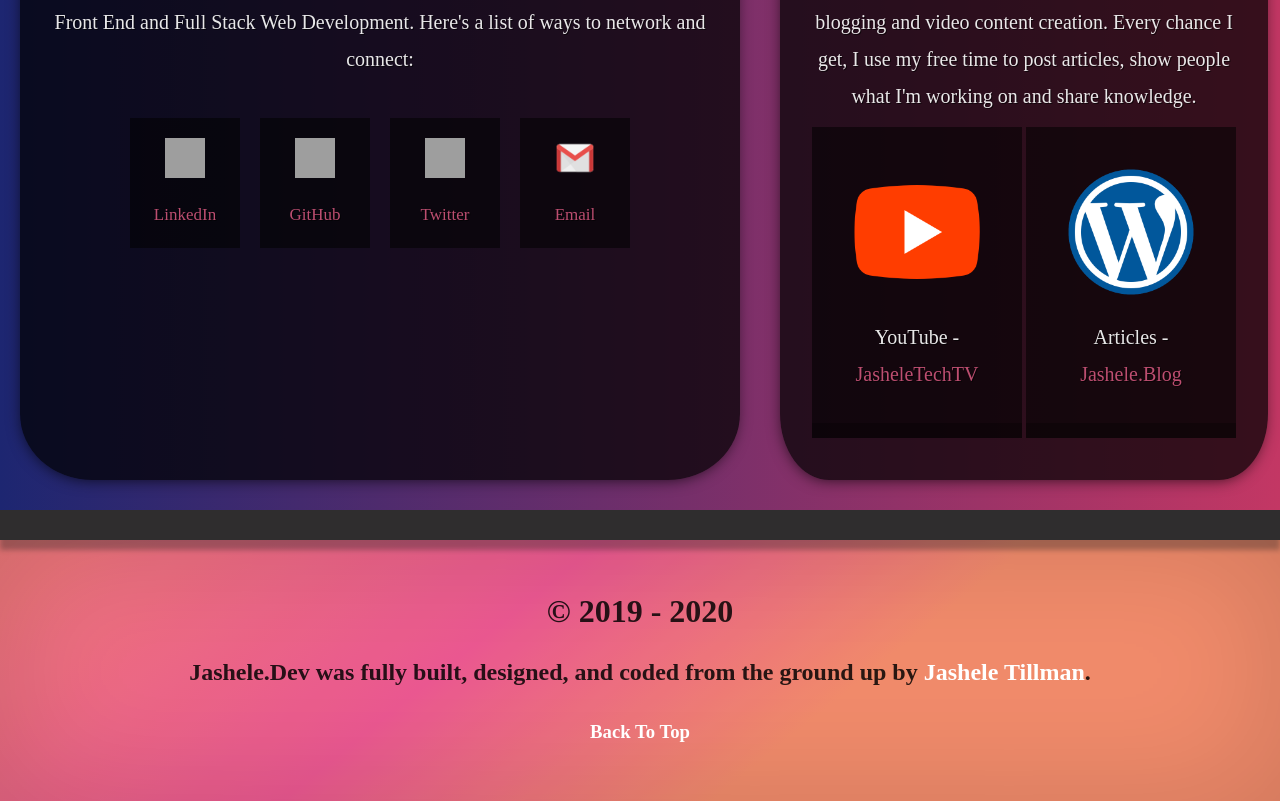
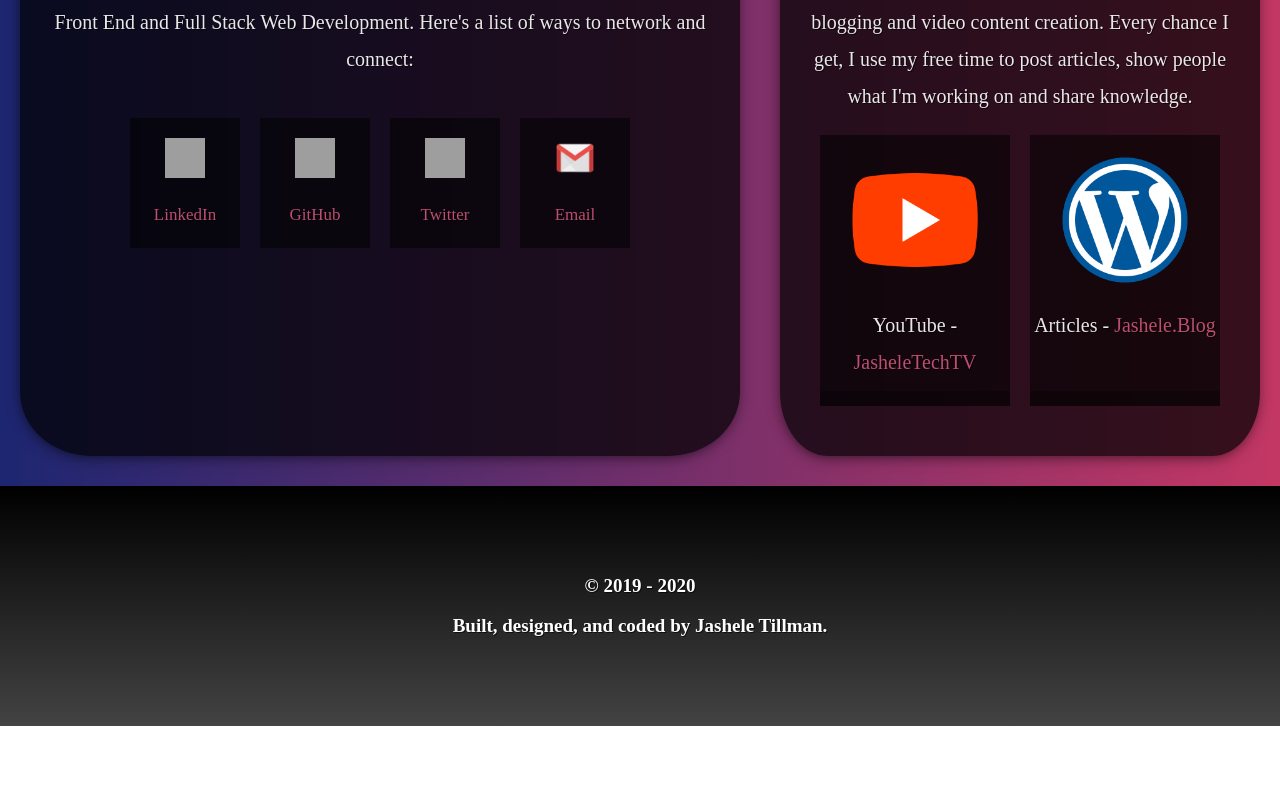
Before and after one commit to jasheloper/portfolioversion3, a React (Create React App) app: page / in a window 1280 px wide. Shown: the part 6308-7109 px from the top of the page. After the commit the page ends 7034 px from the top, so only its background shows below. Built offline with nearby package versions, Linux system fonts and the light colour scheme; grey boxes are pictures that could not be loaded; a web font is replaced by a local one.

Commit message:
scrollbar

```diff
--- a/src/LESS/body.less
+++ b/src/LESS/body.less
@@ -18,6 +18,20 @@ html {
     margin: 0 auto;
     max-width: 2000px;
   }
+  ::-webkit-scrollbar {
+    width: 30px;
+  }
+
+  ::-webkit-scrollbar-thumb {
+   border-radius: 30px;
+   background: -webkit-gradient(linear,left top,left bottom,from(#ee7752),to(#ee7752));
+   box-shadow: inset 2px 2px 2px rgba(255,255,255,.25), inset -2px -2px 2px rgba(0,0,0,.25);}
+
+  ::-webkit-scrollbar-track {
+   background-color: #fff;
+   background: linear-gradient(to right,#2f2d2e,#2f2d2e 1px,#2f2d2e 1px,#2f2d2e);
+  }
+
 
   @-webkit-keyframes fade-in {
     0% {
--- a/src/LESS/footer.less
+++ b/src/LESS/footer.less
@@ -1,13 +1,22 @@
 footer {
-  padding: 30px 0;
+  color: white;
+  font-weight: bold;
+  padding: 80px 0;
   text-align: center;
-  color: rgba(0, 0, 0, 0.836);
-  text-shadow: none;
   line-height: 40px;
-  background: rgba(255, 255, 255, 0.144);
-  -webkit-box-shadow: inset 0px 0px 128px 3px rgba(0, 0, 0, 0.14);
-  -moz-box-shadow: inset 0px 0px 128px 3px rgba(0, 0, 0, 0.14);
-  box-shadow: inset 0px 0px 128px 3px rgba(0, 0, 0, 0.14);
+  font-size: 19px;
+
+  background: #000000; /* fallback for old browsers */
+  background: -webkit-linear-gradient(
+    to top,
+    #434343,
+    #000000
+  ); /* Chrome 10-25, Safari 5.1-6 */
+  background: linear-gradient(
+    to top,
+    #434343,
+    #000000
+  ); /* W3C, IE 10+/ Edge, Firefox 16+, Chrome 26+, Opera 12+, Safari 7+ */
 
   @media @mobile {
     font-size: 12px;
--- a/src/LESS/network.less
+++ b/src/LESS/network.less
@@ -16,7 +16,7 @@
   // -moz-box-shadow: 1px -8px 19px 0px rgba(0, 0, 0, 0.71);
   // box-shadow: 1px -8px 19px 0px rgba(0, 0, 0, 0.71);
 
-  border-bottom: 30px solid #2f2d2e;
+  // border-bottom: 30px solid #2f2d2e;
   -webkit-box-shadow: 0px 10px 5px 0px rgba(0, 0, 0, 0.33);
   -moz-box-shadow: 0px 10px 5px 0px rgba(0, 0, 0, 0.33);
   box-shadow: 0px 10px 5px 0px rgba(0, 0, 0, 0.33);
@@ -116,10 +116,10 @@
   }
   .media-box {
     width: 100%;
-    margin: 2px;
+    margin: 10px;
     background: rgba(0, 0, 0, 0.541);
     border-bottom: 15px solid rgba(0, 0, 0, 0.301);
-    padding: 30px;
+    padding: 10px 0;
     transition: all .2s ease-in-out;
     &:hover {
       transform: scale(1.1);
--- a/src/LESS/projects.less
+++ b/src/LESS/projects.less
@@ -96,7 +96,7 @@
         }
       }
       h3 {
-        font-family: "Source Code Pro", monospace;
+        font-family: @sourcepro;
         text-transform: uppercase;
         font-size: 14px;
         color: rgb(49, 47, 47);
--- a/src/LESS/variables.less
+++ b/src/LESS/variables.less
@@ -1,5 +1,6 @@
 // Fonts :
 @share: "Share", cursive;
+@sourcepro: "Source Code Pro", monospace;
 
 // Colors :
 @dark: #2f2d2e;
--- a/src/components/footer.js
+++ b/src/components/footer.js
@@ -3,25 +3,13 @@ import React from "react";
 function Footer() {
   return (
     <footer>
-      <h1>© 2019 - 2020</h1>
-
-      <h2>
-        Jashele.Dev was fully built, designed, and coded from the ground up by{" "}
-        <a
-          target="_blank"
-          rel="noopener noreferrer"
-          href="https://github.com/jasheloper/portfolioversion3/"
-        >
-          Jashele Tillman
-        </a>
-        .
-      </h2>
-
-      <h3>
-        <a rel="noopener noreferrer" href="#nav">
-          Back To Top
-        </a>
-      </h3>
+      © 2019 - 2020
+      <br />
+      Built, designed, and coded by{" "}
+      <a rel="noopener noreferrer" href="#nav">
+        Jashele Tillman
+      </a>
+      .
     </footer>
   );
 }
--- a/src/css/index.css
+++ b/src/css/index.css
@@ -18,6 +18,21 @@ body .everythingwrapped,
 html .everythingwrapped {
   margin: 0 auto;
   max-width: 2000px;
+}
+body ::-webkit-scrollbar,
+html ::-webkit-scrollbar {
+  width: 30px;
+}
+body ::-webkit-scrollbar-thumb,
+html ::-webkit-scrollbar-thumb {
+  border-radius: 30px;
+  background: -webkit-gradient(linear, left top, left bottom, from(#ee7752), to(#ee7752));
+  box-shadow: inset 2px 2px 2px rgba(255, 255, 255, 0.25), inset -2px -2px 2px rgba(0, 0, 0, 0.25);
+}
+body ::-webkit-scrollbar-track,
+html ::-webkit-scrollbar-track {
+  background-color: #fff;
+  background: linear-gradient(to right, #2f2d2e, #2f2d2e 1px, #2f2d2e 1px, #2f2d2e);
 }
 @-webkit-keyframes fade-in {
   0% {
@@ -842,7 +857,6 @@ nav ul li a:active {
   /* Chrome 10-25, Safari 5.1-6 */
   background: linear-gradient(to right, #1d2671, #c33764);
   /* W3C, IE 10+/ Edge, Firefox 16+, Chrome 26+, Opera 12+, Safari 7+ */
-  border-bottom: 30px solid #2f2d2e;
   -webkit-box-shadow: 0px 10px 5px 0px rgba(0, 0, 0, 0.33);
   -moz-box-shadow: 0px 10px 5px 0px rgba(0, 0, 0, 0.33);
   box-shadow: 0px 10px 5px 0px rgba(0, 0, 0, 0.33);
@@ -952,10 +966,10 @@ nav ul li a:active {
 }
 .media-info .media-box {
   width: 100%;
-  margin: 2px;
+  margin: 10px;
   background: rgba(0, 0, 0, 0.541);
   border-bottom: 15px solid rgba(0, 0, 0, 0.301);
-  padding: 30px;
+  padding: 10px 0;
   transition: all 0.2s ease-in-out;
 }
 .media-info .media-box:hover {
@@ -972,15 +986,18 @@ nav ul li a:active {
   object-fit: cover;
 }
 footer {
-  padding: 30px 0;
+  color: white;
+  font-weight: bold;
+  padding: 80px 0;
   text-align: center;
-  color: rgba(0, 0, 0, 0.836);
-  text-shadow: none;
   line-height: 40px;
-  background: rgba(255, 255, 255, 0.144);
-  -webkit-box-shadow: inset 0px 0px 128px 3px rgba(0, 0, 0, 0.14);
-  -moz-box-shadow: inset 0px 0px 128px 3px rgba(0, 0, 0, 0.14);
-  box-shadow: inset 0px 0px 128px 3px rgba(0, 0, 0, 0.14);
+  font-size: 19px;
+  background: #000000;
+  /* fallback for old browsers */
+  background: -webkit-linear-gradient(to top, #434343, #000000);
+  /* Chrome 10-25, Safari 5.1-6 */
+  background: linear-gradient(to top, #434343, #000000);
+  /* W3C, IE 10+/ Edge, Firefox 16+, Chrome 26+, Opera 12+, Safari 7+ */
 }
 @media (max-width: 1024px) {
   footer {
```
